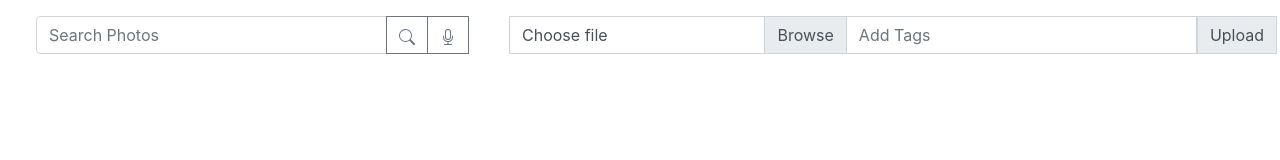
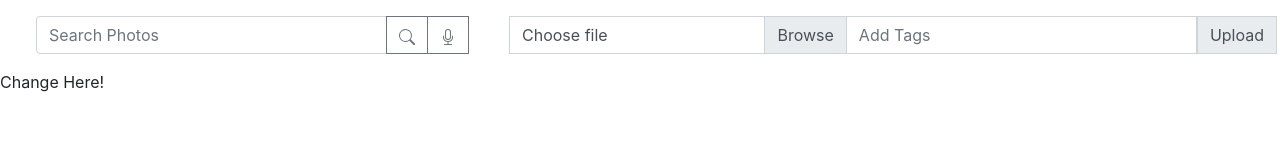
Before and after one commit to Amanimatta/Smart-Photo-Album-Using-AWS-Tools, a plain HTML site: page index.html in a window 1280 px wide. Drawn offline with nearby package versions, Linux system fonts and the light colour scheme.

Commit message:
html update

```diff
--- a/index.html
+++ b/index.html
@@ -33,9 +33,8 @@
 
   </div>
   <div class="display-images" id="div1">
-
   </div>
-
+  <div>Change Here!</div>
   <!--Script Tags are here for better speed-->
 
   <script src="https://code.jquery.com/jquery-3.1.1.min.js"></script>
```
